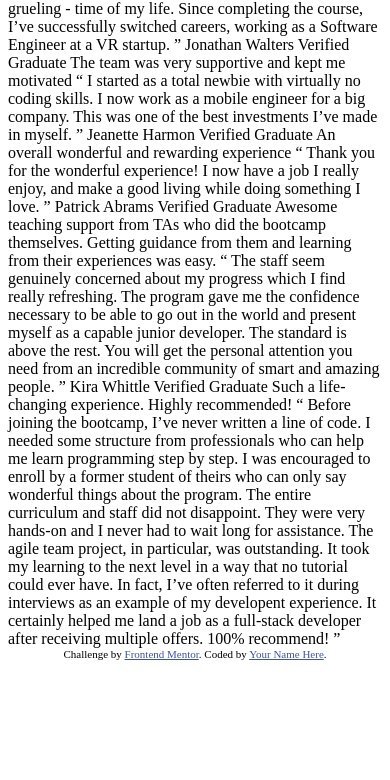
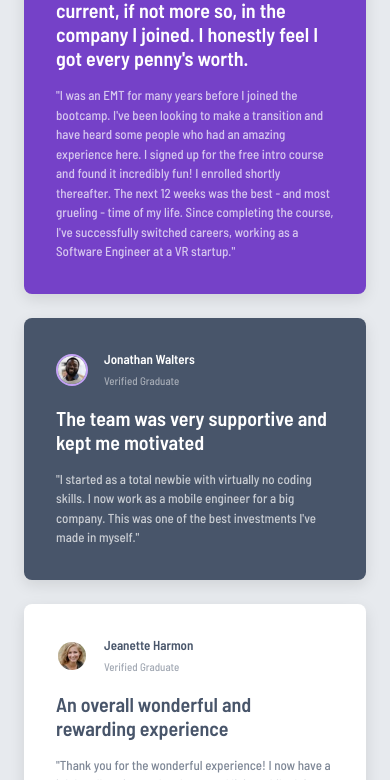
Before and after one commit to Zivi793150/testimonials-grid-section, a plain HTML site: page index.html in a window 390 px wide. Shown: the part 170-950 px from the top of the page. Before the commit the page ends 844 px from the top, so only its background shows below. Drawn offline with Linux system fonts and the light colour scheme.

Commit message:
feat: add responsive testimonials grid layout

```diff
--- a/index.html
+++ b/index.html
@@ -5,8 +5,12 @@
   <meta name="viewport" content="width=device-width, initial-scale=1.0"> <!-- displays site properly based on user's device -->
 
   <link rel="icon" type="image/png" sizes="32x32" href="./images/favicon-32x32.png">
+  <link rel="preconnect" href="https://fonts.googleapis.com">
+  <link rel="preconnect" href="https://fonts.gstatic.com" crossorigin>
+  <link href="https://fonts.googleapis.com/css2?family=Barlow+Semi+Condensed:wght@500;600&display=swap" rel="stylesheet">
+  <link rel="stylesheet" href="styles.css">
 
-  <title>Frontend Mentor | [Challenge Name Here]</title>
+  <title>Testimonials Grid Section</title>
 
   <!-- Feel free to remove these styles or customise in your own stylesheet 👍 -->
   <style>
@@ -15,62 +19,71 @@
   </style>
 </head>
 <body>
-  Daniel Clifford
-  Verified Graduate
+  <main class="testimonials">
+    <article class="testimonial testimonial--primary">
+      <div class="testimonial__header">
+        <img src="./images/image-daniel.jpg" alt="Daniel Clifford" class="testimonial__image">
+        <div class="testimonial__info">
+          <h2 class="testimonial__name">Daniel Clifford</h2>
+          <p class="testimonial__status">Verified Graduate</p>
+        </div>
+      </div>
+      <p class="testimonial__quote">I received a job offer mid-course, and the subjects I learned were current, if not more so, in the company I joined. I honestly feel I got every penny's worth.</p>
+      <p class="testimonial__text">"I was an EMT for many years before I joined the bootcamp. I've been looking to make a transition and have heard some people who had an amazing experience here. I signed up for the free intro course and found it incredibly fun! I enrolled shortly thereafter. The next 12 weeks was the best - and most grueling - time of my life. Since completing the course, I've successfully switched careers, working as a Software Engineer at a VR startup."</p>
+    </article>
 
-  I received a job offer mid-course, and the subjects I learned were current, if not more so,
-  in the company I joined. I honestly feel I got every penny’s worth.
+    <article class="testimonial testimonial--secondary">
+      <div class="testimonial__header">
+        <img src="./images/image-jonathan.jpg" alt="Jonathan Walters" class="testimonial__image">
+        <div class="testimonial__info">
+          <h2 class="testimonial__name">Jonathan Walters</h2>
+          <p class="testimonial__status">Verified Graduate</p>
+        </div>
+      </div>
+      <p class="testimonial__quote">The team was very supportive and kept me motivated</p>
+      <p class="testimonial__text">"I started as a total newbie with virtually no coding skills. I now work as a mobile engineer for a big company. This was one of the best investments I've made in myself."</p>
+    </article>
 
-  “ I was an EMT for many years before I joined the bootcamp. I’ve been looking to make a
-  transition and have heard some people who had an amazing experience here. I signed up
-  for the free intro course and found it incredibly fun! I enrolled shortly thereafter.
-  The next 12 weeks was the best - and most grueling - time of my life. Since completing
-  the course, I’ve successfully switched careers, working as a Software Engineer at a VR startup. ”
+    <article class="testimonial testimonial--light">
+      <div class="testimonial__header">
+        <img src="./images/image-jeanette.jpg" alt="Jeanette Harmon" class="testimonial__image">
+        <div class="testimonial__info">
+          <h2 class="testimonial__name">Jeanette Harmon</h2>
+          <p class="testimonial__status">Verified Graduate</p>
+        </div>
+      </div>
+      <p class="testimonial__quote">An overall wonderful and rewarding experience</p>
+      <p class="testimonial__text">"Thank you for the wonderful experience! I now have a job I really enjoy, and make a good living while doing something I love."</p>
+    </article>
 
-  Jonathan Walters
-  Verified Graduate
+    <article class="testimonial testimonial--dark">
+      <div class="testimonial__header">
+        <img src="./images/image-patrick.jpg" alt="Patrick Abrams" class="testimonial__image">
+        <div class="testimonial__info">
+          <h2 class="testimonial__name">Patrick Abrams</h2>
+          <p class="testimonial__status">Verified Graduate</p>
+        </div>
+      </div>
+      <p class="testimonial__quote">Awesome teaching support from TAs who did the bootcamp themselves. Getting guidance from them and learning from their experiences was easy.</p>
+      <p class="testimonial__text">"The staff seem genuinely concerned about my progress which I find really refreshing. The program gave me the confidence necessary to be able to go out in the world and present myself as a capable junior developer. The standard is above the rest. You will get the personal attention you need from an incredible community of smart and amazing people."</p>
+    </article>
 
-  The team was very supportive and kept me motivated
+    <article class="testimonial testimonial--light testimonial--wide">
+      <div class="testimonial__header">
+        <img src="./images/image-kira.jpg" alt="Kira Whittle" class="testimonial__image">
+        <div class="testimonial__info">
+          <h2 class="testimonial__name">Kira Whittle</h2>
+          <p class="testimonial__status">Verified Graduate</p>
+        </div>
+      </div>
+      <p class="testimonial__quote">Such a life-changing experience. Highly recommended!</p>
+      <p class="testimonial__text">"Before joining the bootcamp, I've never written a line of code. I needed some structure from professionals who can help me learn programming step by step. I was encouraged to enroll by a former student of theirs who can only say wonderful things about the program. The entire curriculum and staff did not disappoint. They were very hands-on and I never had to wait long for assistance. The agile team project, in particular, was outstanding. It took my learning to the next level in a way that no tutorial could ever have. In fact, I've often referred to it during interviews as an example of my developent experience. It certainly helped me land a job as a full-stack developer after receiving multiple offers. 100% recommend!"</p>
+    </article>
+  </main>
 
-  “ I started as a total newbie with virtually no coding skills. I now work as a mobile engineer
-  for a big company. This was one of the best investments I’ve made in myself. ”
-
-  Jeanette Harmon
-  Verified Graduate
-
-  An overall wonderful and rewarding experience
-
-  “ Thank you for the wonderful experience! I now have a job I really enjoy, and make a good living
-  while doing something I love. ”
-
-  Patrick Abrams
-  Verified Graduate
-
-  Awesome teaching support from TAs who did the bootcamp themselves. Getting guidance from them and
-  learning from their experiences was easy.
-
-  “ The staff seem genuinely concerned about my progress which I find really refreshing. The program
-  gave me the confidence necessary to be able to go out in the world and present myself as a capable
-  junior developer. The standard is above the rest. You will get the personal attention you need from
-  an incredible community of smart and amazing people. ”
-
-  Kira Whittle
-  Verified Graduate
-
-  Such a life-changing experience. Highly recommended!
-
-  “ Before joining the bootcamp, I’ve never written a line of code. I needed some structure from
-  professionals who can help me learn programming step by step. I was encouraged to enroll by a former
-  student of theirs who can only say wonderful things about the program. The entire curriculum and staff
-  did not disappoint. They were very hands-on and I never had to wait long for assistance. The agile team
-  project, in particular, was outstanding. It took my learning to the next level in a way that no tutorial
-  could ever have. In fact, I’ve often referred to it during interviews as an example of my developent
-  experience. It certainly helped me land a job as a full-stack developer after receiving multiple offers.
-  100% recommend! ”
-
-  <div class="attribution">
+  <footer class="attribution">
     Challenge by <a href="https://www.frontendmentor.io?ref=challenge" target="_blank">Frontend Mentor</a>.
     Coded by <a href="#">Your Name Here</a>.
-  </div>
+  </footer>
 </body>
 </html>
--- /dev/null
+++ b/styles.css
@@ -0,0 +1,142 @@
+/* Reset and base styles */
+*, *::before, *::after {
+  box-sizing: border-box;
+  margin: 0;
+  padding: 0;
+}
+
+body {
+  font-family: 'Barlow Semi Condensed', sans-serif;
+  font-size: 13px;
+  line-height: 1.5;
+  background-color: hsl(214, 17%, 92%);
+  min-height: 100vh;
+  display: flex;
+  flex-direction: column;
+  align-items: center;
+  justify-content: center;
+  padding: 2rem 1.5rem;
+}
+
+/* Testimonials grid */
+.testimonials {
+  display: grid;
+  gap: 1.5rem;
+  max-width: 375px;
+  margin: 0 auto;
+}
+
+@media (min-width: 1440px) {
+  .testimonials {
+    max-width: 1110px;
+    grid-template-columns: repeat(4, 1fr);
+    grid-template-rows: repeat(2, auto);
+  }
+
+  .testimonial--primary {
+    grid-column: span 2;
+  }
+
+  .testimonial--wide {
+    grid-column: 4;
+    grid-row: 1 / span 2;
+  }
+
+  .testimonial--dark {
+    grid-column: span 2;
+  }
+}
+
+/* Testimonial card */
+.testimonial {
+  padding: 2rem;
+  border-radius: 0.5rem;
+  box-shadow: 0 5px 15px rgba(0, 0, 0, 0.1);
+}
+
+.testimonial--primary {
+  background-color: hsl(263, 55%, 52%);
+  color: hsl(0, 0%, 100%);
+  position: relative;
+  overflow: hidden;
+}
+
+.testimonial--primary::before {
+  content: '';
+  position: absolute;
+  top: 0;
+  right: 1.5rem;
+  width: 104px;
+  height: 102px;
+  background-image: url('./images/bg-pattern-quotation.svg');
+  background-repeat: no-repeat;
+  opacity: 0.5;
+}
+
+.testimonial--secondary {
+  background-color: hsl(217, 19%, 35%);
+  color: hsl(0, 0%, 100%);
+}
+
+.testimonial--light {
+  background-color: hsl(0, 0%, 100%);
+  color: hsl(217, 19%, 35%);
+}
+
+.testimonial--dark {
+  background-color: hsl(219, 29%, 14%);
+  color: hsl(0, 0%, 100%);
+}
+
+/* Testimonial header */
+.testimonial__header {
+  display: flex;
+  align-items: center;
+  margin-bottom: 1rem;
+}
+
+.testimonial__image {
+  width: 32px;
+  height: 32px;
+  border-radius: 50%;
+  margin-right: 1rem;
+  border: 2px solid hsl(264, 82%, 80%);
+}
+
+.testimonial--light .testimonial__image {
+  border-color: hsl(0, 0%, 100%);
+}
+
+.testimonial__name {
+  font-size: 0.8125rem;
+  font-weight: 600;
+  margin-bottom: 0.25rem;
+}
+
+.testimonial__status {
+  font-size: 0.6875rem;
+  opacity: 0.5;
+}
+
+/* Testimonial content */
+.testimonial__quote {
+  font-size: 1.25rem;
+  font-weight: 600;
+  margin-bottom: 1rem;
+  line-height: 1.2;
+}
+
+.testimonial__text {
+  opacity: 0.7;
+}
+
+/* Attribution */
+.attribution {
+  font-size: 11px;
+  text-align: center;
+  margin-top: 2rem;
+}
+
+.attribution a {
+  color: hsl(228, 45%, 44%);
+}
```
